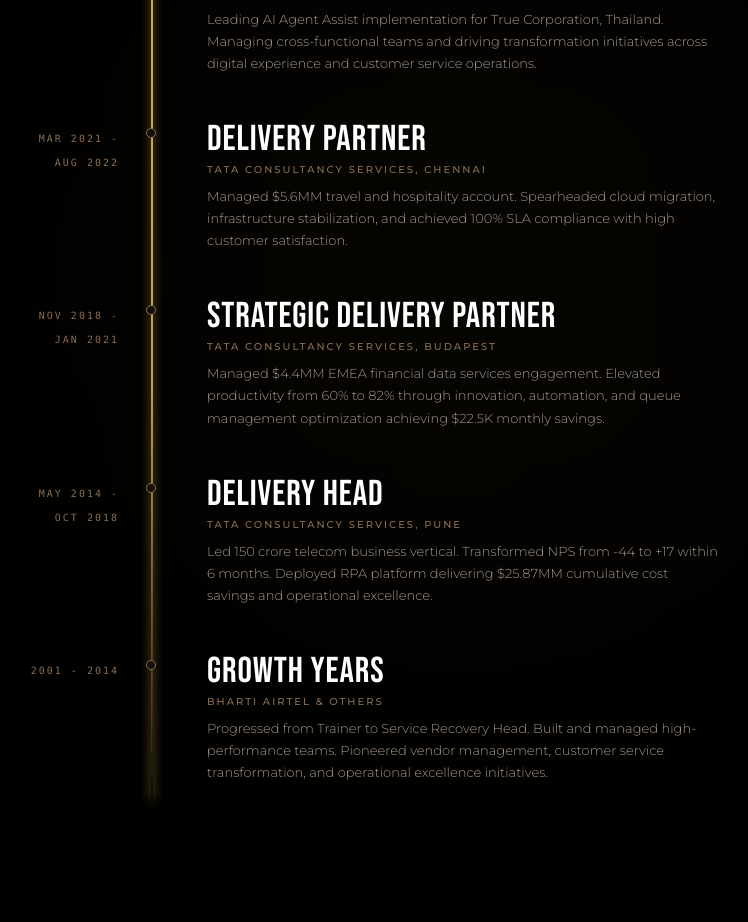
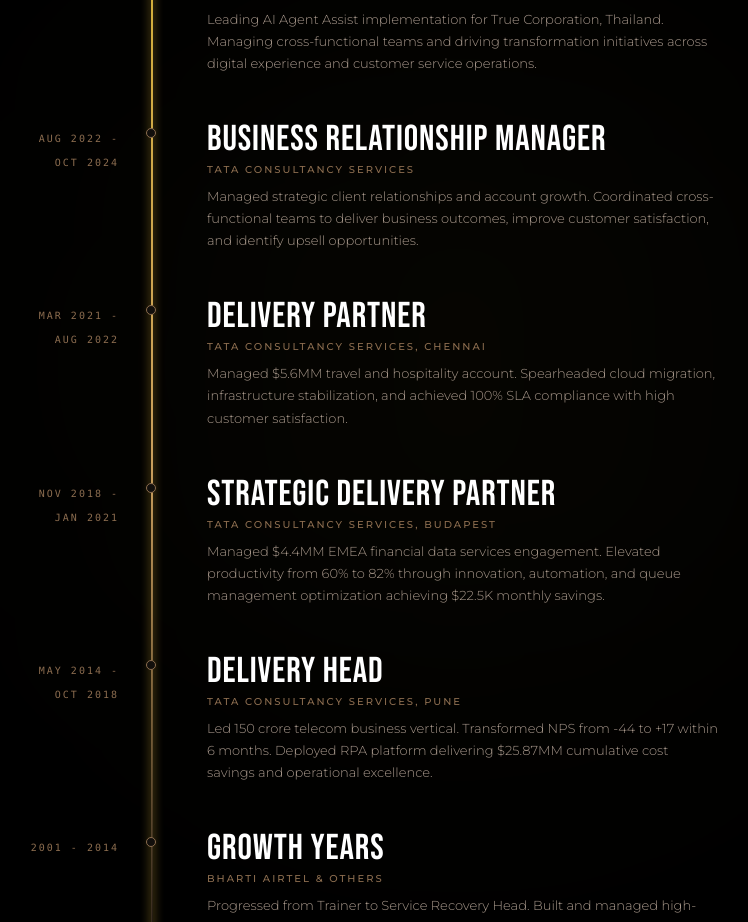
Before and after one commit to felixwinfred004/felix-winfred-j-portfolio, a React (Vite) app: page / in a window 1280 px wide. Shown: the part 7942-8864 px from the top of the page, without its empty margins (181-929 px from the left). Built offline with nearby package versions, Linux system fonts and the light colour scheme; a web font is replaced by a local one.

Commit message:
Add BRM role (Aug 2022 - Oct 2024) to experience timeline

```diff
--- a/src/components/ExperienceSection.tsx
+++ b/src/components/ExperienceSection.tsx
@@ -20,27 +20,34 @@
   },
   {
     id: '02',
+    year: 'AUG 2022 - OCT 2024',
+    title: 'BUSINESS RELATIONSHIP MANAGER',
+    organization: 'TATA CONSULTANCY SERVICES',
+    description: 'Managed strategic client relationships and account growth. Coordinated cross-functional teams to deliver business outcomes, improve customer satisfaction, and identify upsell opportunities.',
+  },
+  {
+    id: '03',
     year: 'MAR 2021 - AUG 2022',
     title: 'DELIVERY PARTNER',
     organization: 'TATA CONSULTANCY SERVICES, CHENNAI',
     description: 'Managed $5.6MM travel and hospitality account. Spearheaded cloud migration, infrastructure stabilization, and achieved 100% SLA compliance with high customer satisfaction.',
   },
   {
-    id: '03',
+    id: '04',
     year: 'NOV 2018 - JAN 2021',
     title: 'STRATEGIC DELIVERY PARTNER',
     organization: 'TATA CONSULTANCY SERVICES, BUDAPEST',
     description: 'Managed $4.4MM EMEA financial data services engagement. Elevated productivity from 60% to 82% through innovation, automation, and queue management optimization achieving $22.5K monthly savings.',
   },
   {
-    id: '04',
+    id: '05',
     year: 'MAY 2014 - OCT 2018',
     title: 'DELIVERY HEAD',
     organization: 'TATA CONSULTANCY SERVICES, PUNE',
     description: 'Led 150 crore telecom business vertical. Transformed NPS from -44 to +17 within 6 months. Deployed RPA platform delivering $25.87MM cumulative cost savings and operational excellence.',
   },
   {
-    id: '05',
+    id: '06',
     year: '2001 - 2014',
     title: 'GROWTH YEARS',
     organization: 'BHARTI AIRTEL & OTHERS',
```
